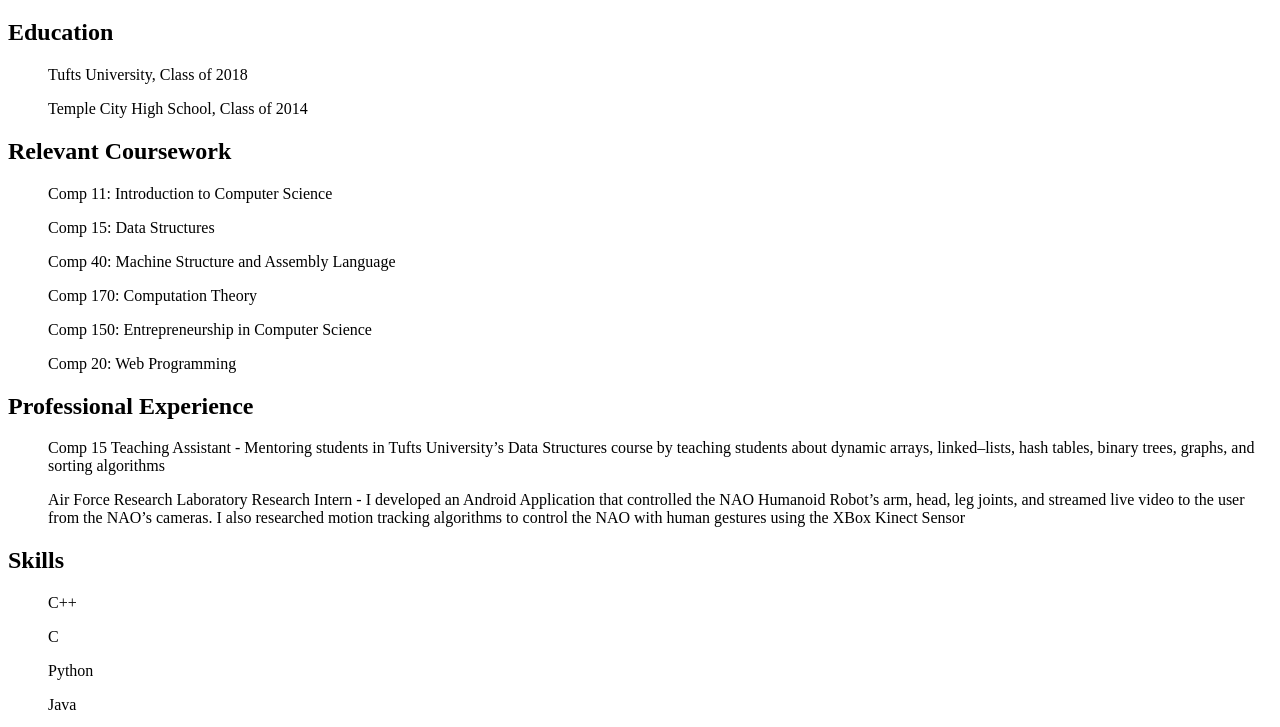
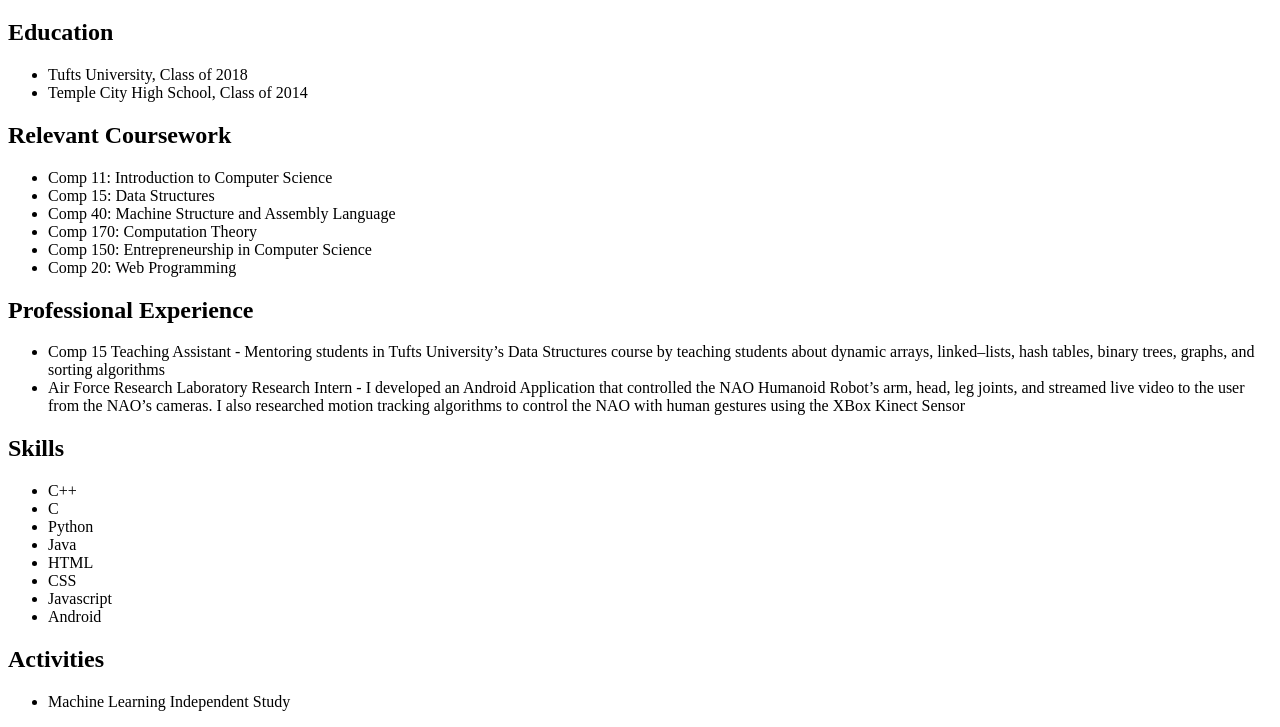
Before and after one commit to vtsang00018/assignment1, a plain HTML site: page resume.html in a window 1280 px wide. Shown: the part 61-788 px from the top of the page. Drawn offline with Linux system fonts and the light colour scheme.

Commit message:
Fixed <ul> tag errors in resume.html and added alt attr in index.html

```diff
--- a/resume.html
+++ b/resume.html
@@ -9,40 +9,49 @@
                 <h1>Vincent Tsang</h1>
 
                 <h2>Education</h2>
-                        <ul>Tufts University, Class of 2018</ul>
-                        <ul>Temple City High School, Class of 2014</ul>
+                        <ul>
+                                <li>Tufts University, Class of 2018</li>
+                                <li>Temple City High School, Class of 2014</li>
+                        </ul>
 
                 <h2>Relevant Coursework</h2>
-                        <ul>Comp 11: Introduction to Computer Science</ul>
-                        <ul>Comp 15: Data Structures</ul>
-                        <ul>Comp 40: Machine Structure and Assembly Language</ul>
-                        <ul>Comp 170: Computation Theory</ul>
-                        <ul>Comp 150: Entrepreneurship in Computer Science</ul>
-                        <ul>Comp 20: Web Programming</ul>
-
+                        <ul>
+                                <li>Comp 11: Introduction to Computer Science</li>
+                                <li>Comp 15: Data Structures</li>
+                                <li>Comp 40: Machine Structure and Assembly Language</li>
+                                <li>Comp 170: Computation Theory</li>
+                                <li>Comp 150: Entrepreneurship in Computer Science</li>
+                                <li>Comp 20: Web Programming</li>
+                        </ul>
                 <h2>Professional Experience</h2>
-                        <ul>Comp 15 Teaching Assistant - Mentoring students in
+                        <ul>
+                                <li>Comp 15 Teaching Assistant - Mentoring students in
                                     Tufts University’s Data Structures course by
                                     teaching students about dynamic arrays, linked–lists,
-                            hash tables, binary trees, graphs, and sorting algorithms</ul>
-                        <ul>Air Force Research Laboratory Research Intern - I developed
+                                    hash tables, binary trees, graphs, and sorting algorithms</li>
+                                <li>Air Force Research Laboratory Research Intern - I developed
                                     an Android Application that controlled the NAO Humanoid
                                     Robot’s arm, head, leg joints, and streamed live video
                                     to the user from the NAO’s cameras. I also researched
                                     motion tracking algorithms to control the NAO with human
-                            gestures using the XBox Kinect Sensor</ul>
+                                    gestures using the XBox Kinect Sensor</li>
+                        </ul>
 
                 <h2>Skills</h2>
-                        <ul>C++</ul>
-                        <ul>C</ul>
-                        <ul>Python</ul>
-                        <ul>Java</ul>
-                        <ul>HTML</ul>
-                        <ul>CSS</ul>
-                        <ul>Javascript</ul>
-                        <ul>Android</ul>
+                        <ul>
+                                <li>C++</li>
+                                <li>C</li>
+                                <li>Python</li>
+                                <li>Java</li>
+                                <li>HTML</li>
+                                <li>CSS</li>
+                                <li>Javascript</li>
+                                <li>Android</li>
+                        </ul>
 
                 <h2>Activities</h2>
-                        <ul>Machine Learning Independent Study</ul>
+                        <ul>
+                                <li>Machine Learning Independent Study</li>
+                        </ul>
         </body>
 </html>
```
Also changed, not shown: index.html (+1 -1 lines). Lines whose indentation alone changed are shown as unchanged.
